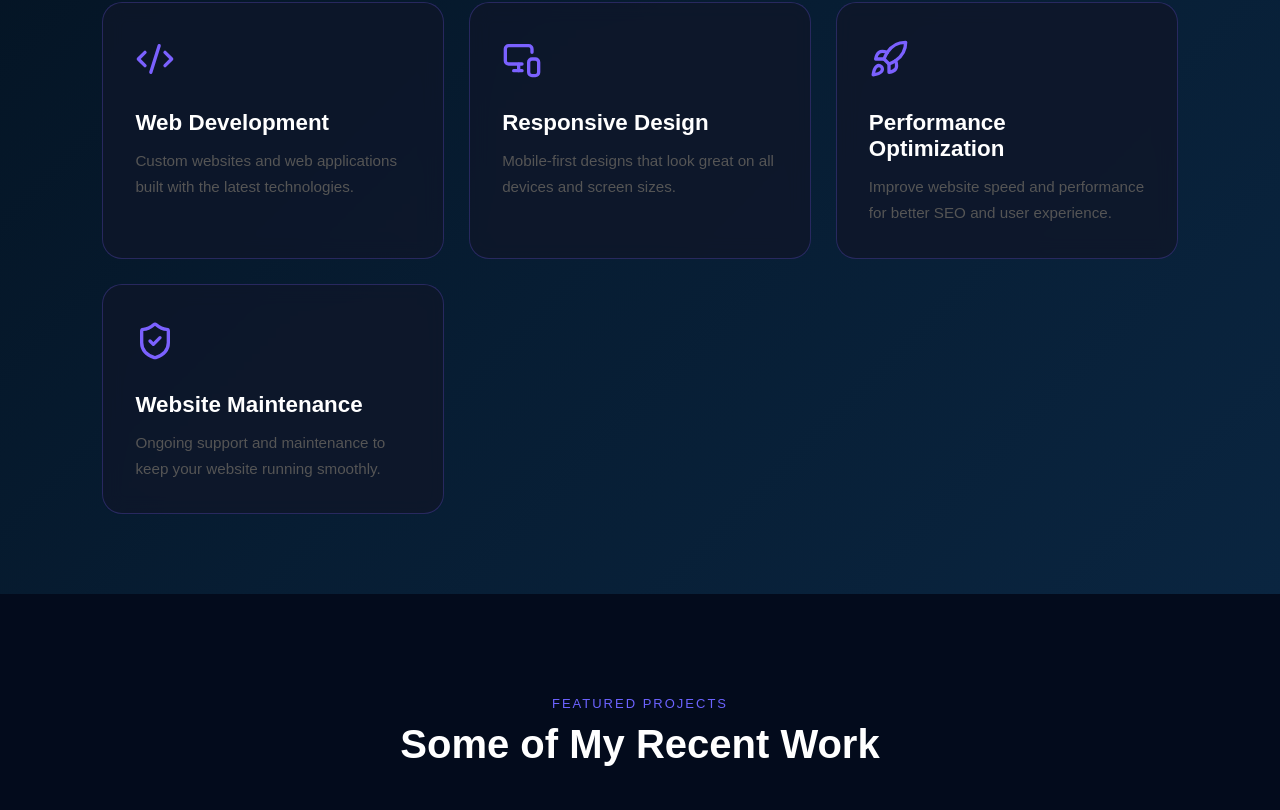
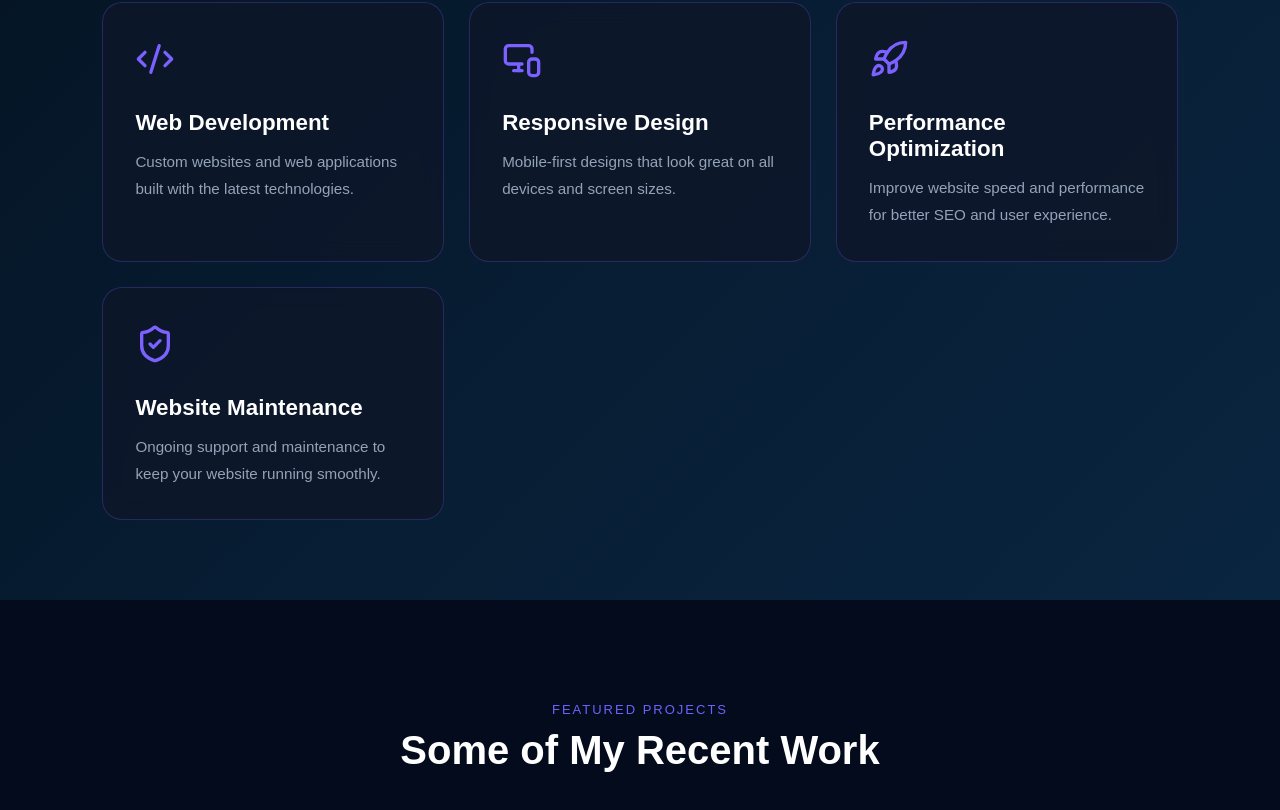
Before and after one commit to Adam-ops0952/My-Portfolio, a React (Vite) app: page / in a window 1280 px wide. Shown: the part 2237-3047 px from the top of the page. Built offline with nearby package versions, Linux system fonts and the light colour scheme; no server answers.

Commit message:
fix service card

```diff
--- a/src/Styles/Services.css
+++ b/src/Styles/Services.css
@@ -25,17 +25,17 @@
     transition: 0.3s ease;
 }
 
-.service-card:hover {
+.service1-card:hover {
     transform: translateY(-8px);
     box-shadow: 0 10px 25px rgba(0,0,0,0.15);
 }
 
-.service-card h2 {
+.service1-card h2 {
     color: #0066ff;
     margin-bottom: 15px;
 }
 
-.service-card p {
+.service1-card p {
     color: #555;
     line-height: 1.7;
 }
```
